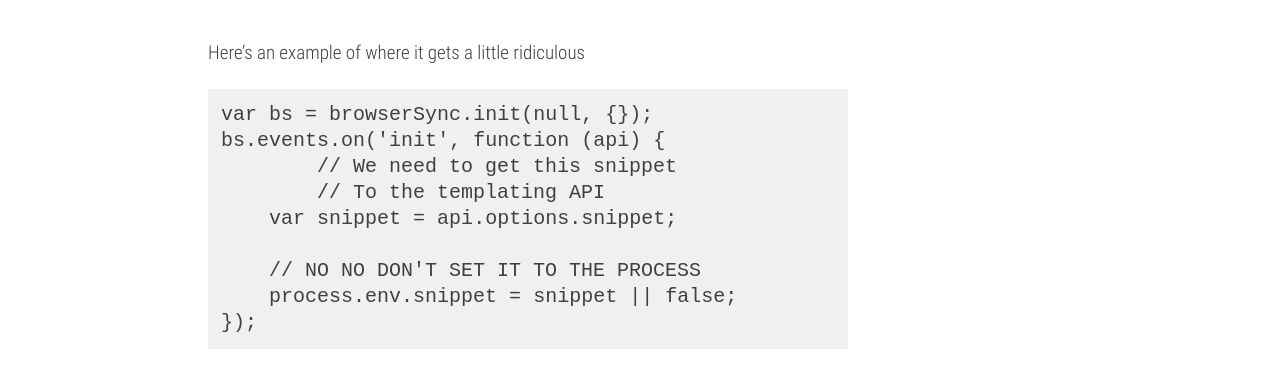
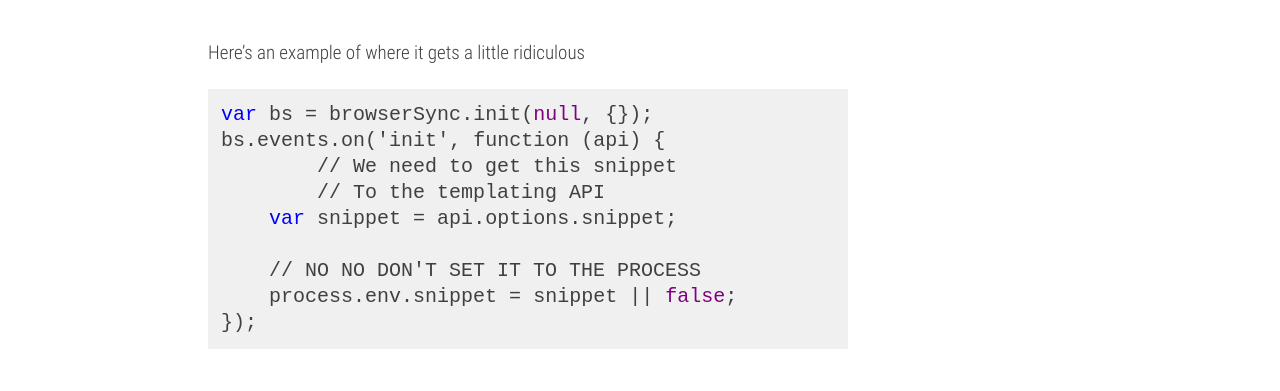
Before and after one commit to webmakersteve/webmakersteve.github.io, a Jekyll site: the page built from _posts/2014-08-05-google-webkit.markdown, in a window 1280 px wide. Shown: the part 825-1216 px from the top of the page. Built offline with Jekyll 4.4.1, drawn with Linux system fonts in a browser that asks for light colours.

Commit message:
Added some JS syntax highlighting

```diff
--- a/styles/main.css
+++ b/styles/main.css
@@ -3313,3 +3313,8 @@
   footer p {
     font-size: 13px;
     line-height: 2.0000em; }
+
+code .kc {
+  color: purple; }
+code .kd {
+  color: blue; }
```
Also changed, not shown: styles/main.scss (+9 -0 lines).
